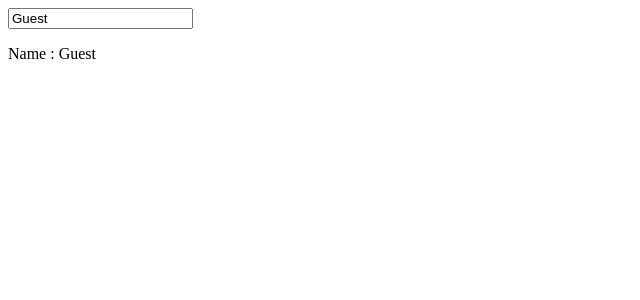
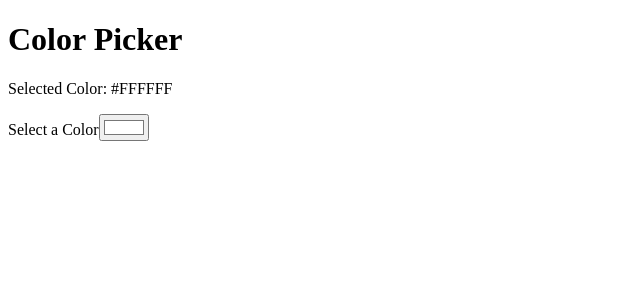
Before and after one commit to NorPeK/react-training, a React (Vite) app in the folder reactProject/: page / in a window 1280 px wide. Shown: the top 300 px of the page, without its empty margins (0-640 px from the left). Built offline with nearby package versions, Linux system fonts and the light colour scheme.

Commit message:
color picker

```diff
--- a/reactProject/src/App.jsx
+++ b/reactProject/src/App.jsx
@@ -8,11 +8,12 @@
 import List from "./components/list.jsx";
 import MyComponent from "./components/myComponent.jsx";
 import OnChange from "./components/onchange.jsx";
+import ColorPicker from "./components/ColorPicker.jsx";
 function App() {
 
   return(
     <>
-    <OnChange/>
+    <ColorPicker/>
     </>
   );
 }
--- /dev/null
+++ b/reactProject/src/components/ColorPicker.jsx
@@ -0,0 +1,24 @@
+import React, {useState} from "react";
+
+
+function ColorPicker() {
+    const [color, setColor] = useState("#FFFFFF");
+
+    function handleColorChange(event) {
+        setColor(event.target.value);
+    }
+
+    return(
+        <div className="color-picker-container">
+            <h1>Color Picker</h1>
+            <div className="color-display" style={{backgroundColor: color}}>
+                <p>Selected Color: {color}</p>
+            </div>
+            <label>Select a Color</label>
+            <input type="color" value={color} onChange={handleColorChange}/>
+        </div>
+    )
+}
+
+
+export default ColorPicker
```
